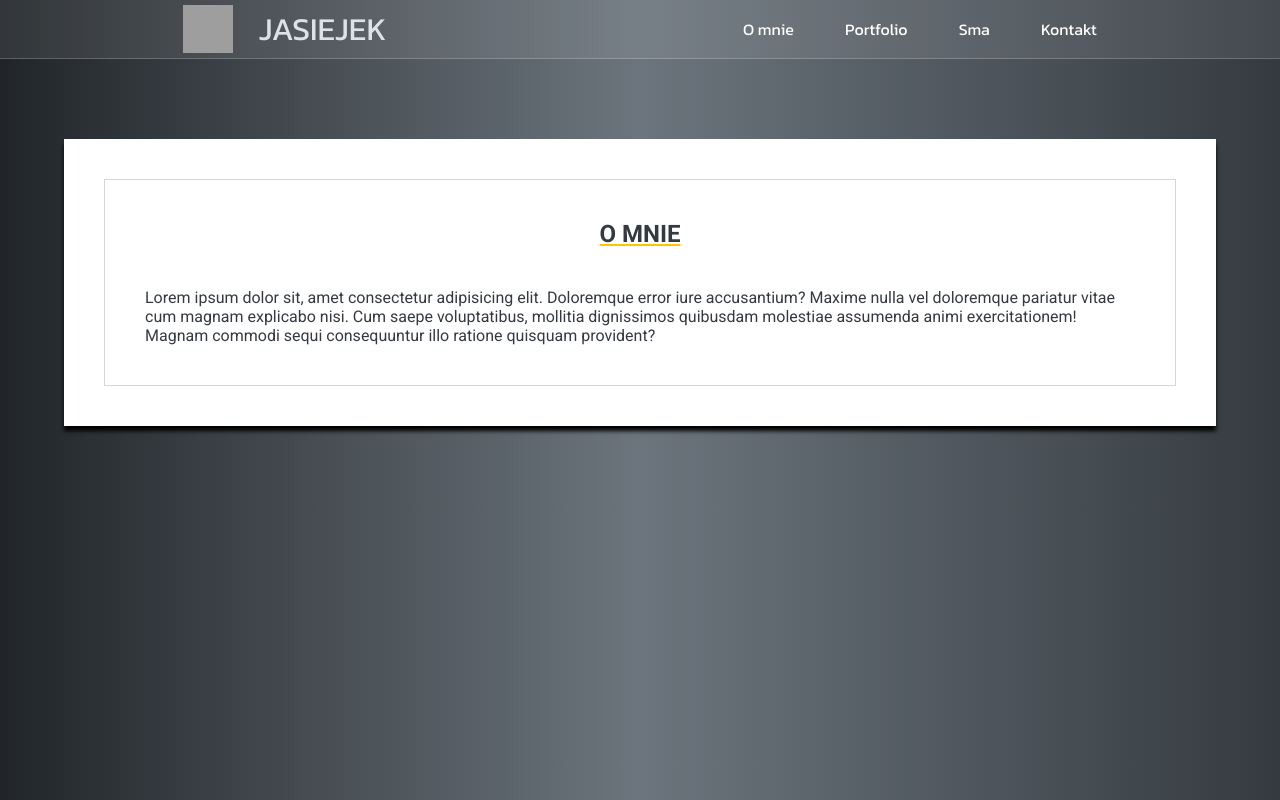
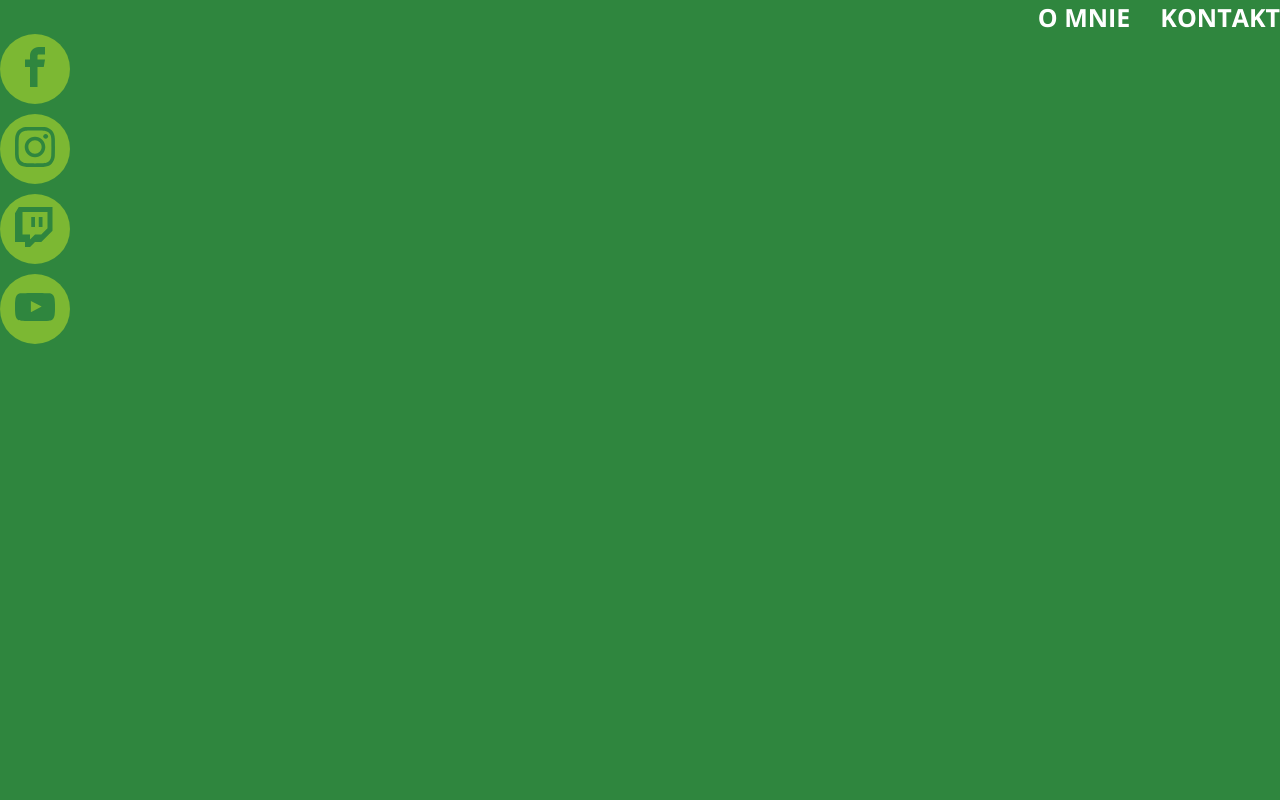
Before and after one commit to Jasiejek/JanCV, a plain HTML site: page index.html in a window 1280 px wide. Drawn offline with nearby package versions, Linux system fonts and the light colour scheme; grey boxes are pictures that could not be loaded.

Commit message:
STRONA
COLORS: https://www.colourlovers.com/palette/108167/remember

```diff
--- a/css/styles.css
+++ /dev/null
@@ -1,121 +0,0 @@
-* {
-    box-sizing: border-box;
-    text-decoration: none;
-    list-style: none;
-    margin: 0;
-    padding: 0;
-    color: #212121;
-}
-
-:root {
-    /* KOLORY CZCIONKI */
-    --main-font-color: #dee2e6;
-    --hover-font-color: #343a40;
-
-    --bg-color: #212529;
-}
-
-.container {
-    width: 90vw;
-    margin-left: auto;
-    margin-right: auto;
-}
-
-/* === BODY === */
-body {
-    font-family: "Roboto", "Kanit", sans-serif;
-    background: linear-gradient(to right, #212529, #6c757d, #343a40);
-    height: 100vh;
-}
-
-/* === HEADER === === HEADER === === HEADER ===  */
-.nav-box {
-    background-color: rgba(255, 255, 255, 0.08);
-    padding: 5px;
-    font-family: "Kanit";
-    display: flex;
-    justify-content: space-around;
-    border-bottom: 1px solid rgba(255, 255, 255, 0.2);
-}
-
-/* === NAV === === NAV === === NAV === === NAV === */
-.nav {
-    align-self: center;
-}
-/* [ NAV - LIST ] */
-.nav-list {
-    display: flex;
-    gap: 4vw;
-}
-
-.nav-link {
-    color: white;
-}
-
-.nav-link:hover {
-    animation: nav-blink 1000ms infinite 250ms;
-}
-
-/* [ NAV - LOGO ] */
-.nav-logo {
-    display: flex;
-}
-
-.nav-logo span {
-    font-size: 2rem;
-    color: var(--main-font-color);
-    padding-left: 2vw;
-    align-self: center;
-    text-transform: uppercase;
-}
-/* [ NAV - LOGO ] */
-
-/*==========================================*/
-/*              MAIN CONTAINER              */
-/*==========================================*/
-
-.section {
-    padding-top: 10vh;
-    padding-bottom: 10vh;
-}
-
-.section-title {
-    text-align: center;
-    color: rgb(255, 196, 0);
-    text-decoration: underline;
-    padding-top: 5vh;
-}
-
-.section-title span,
-.section-content p {
-    color: var(--hover-font-color);
-    padding: 5vh;
-}
-
-.section-card {
-    background-color: white;
-    padding: 5vh;
-    box-shadow: 0px 5px 4.2px rgba(0, 0, 0, 1);
-}
-
-.section-content {
-    border: 1px solid rgb(214, 214, 214);
-}
-
-@keyframes nav-blink {
-    0% {
-        color: var(--main-font-color);
-    }
-    25% {
-        color: red;
-    }
-    50% {
-        color: var(--main-font-color);
-    }
-    75% {
-        color: red;
-    }
-    100% {
-        color: var(--main-font-color);
-    }
-}
--- a/index.html
+++ b/index.html
@@ -4,62 +4,60 @@
         <meta charset="UTF-8" />
         <meta http-equiv="X-UA-Compatible" content="IE=edge" />
         <meta name="viewport" content="width=device-width, initial-scale=1.0" />
+        <link rel="shortcut icon" href="fav.ico" type="image/x-icon" />
         <link rel="preconnect" href="https://fonts.googleapis.com" />
         <link rel="preconnect" href="https://fonts.gstatic.com" crossorigin />
         <link
-            href="https://fonts.googleapis.com/css2?family=Kanit:wght@400;500;700;900&family=Roboto:wght@400;500;700;900&display=swap"
+            href="https://fonts.googleapis.com/css2?family=Open+Sans:wght@300;400;500;700&display=swap"
             rel="stylesheet"
         />
-
-        <link rel="stylesheet" href="css/styles.css" />
-        <title>😀Jasiejek😀 ༼ つ ◕_◕ ༽つ</title>
+        <link rel="stylesheet" href="./src/scss/index.css" />
+        <title>Jan Siejak - CV</title>
     </head>
     <body>
-        <header>
-            <div class="nav-box">
-                <div class="nav-logo">
-                    <img
-                        src="images/logo_kolko.png"
-                        width="50"
-                        alt="moje logo"
-                    />
-                    <span>Jasiejek</span>
-                </div>
-                <nav class="nav">
-                    <ul class="nav-list">
-                        <li class="nav-item">
-                            <a class="nav-link" href="O mnie">O mnie</a>
-                        </li>
-                        <li class="nav-item">
-                            <a class="nav-link" href="Portfolio">Portfolio</a>
-                        </li>
-                        <li class="nav-item">
-                            <a class="nav-link" href="SMA">Sma</a>
-                        </li>
-                        <li class="nav-item">
-                            <a class="nav-link" href="Kontakt">Kontakt</a>
-                        </li>
-                    </ul>
-                </nav>
-            </div>
+        <header class="header">
+            <nav class="header__nav">
+                <ul class="nav">
+                    <li class="nav__item"><a href="#about">O MNIE</a></li>
+                    <li class="nav__item"><a href="contact">KONTAKT</a></li>
+                </ul>
+            </nav>
         </header>
-        <main class="container">
-            <section class="section">
-                <div class="section-card">
-                    <div class="section-content">
-                        <h1 class="section-title"><span>O MNIE</span></h1>
-                        <p>
-                            Lorem ipsum dolor sit, amet consectetur adipisicing
-                            elit. Doloremque error iure accusantium? Maxime
-                            nulla vel doloremque pariatur vitae cum magnam
-                            explicabo nisi. Cum saepe voluptatibus, mollitia
-                            dignissimos quibusdam molestiae assumenda animi
-                            exercitationem! Magnam commodi sequi consequuntur
-                            illo ratione quisquam provident?
-                        </p>
-                    </div>
-                </div>
-            </section>
-        </main>
+        <div class="socials">
+            <ul class="socials__list">
+                <li class="socials__item">
+                    <a href="">
+                        <svg class="socials__svg">
+                            <use
+                                href="src/images/icons.svg#icon-facebook"
+                            ></use>
+                        </svg>
+                    </a>
+                </li>
+                <li class="socials__item">
+                    <a href="">
+                        <svg class="socials__svg">
+                            <use
+                                href="src/images/icons.svg#icon-instagram"
+                            ></use>
+                        </svg>
+                    </a>
+                </li>
+                <li class="socials__item">
+                    <a href="">
+                        <svg class="socials__svg twitch">
+                            <use href="src/images/icons.svg#icon-twitch"></use>
+                        </svg>
+                    </a>
+                </li>
+                <li class="socials__item">
+                    <a href="">
+                        <svg class="socials__svg">
+                            <use href="src/images/icons.svg#icon-youtube"></use>
+                        </svg>
+                    </a>
+                </li>
+            </ul>
+        </div>
     </body>
 </html>
--- /dev/null
+++ b/src/scss/components/_allComponents.scss
@@ -0,0 +1,2 @@
+@forward "navigation";
+@forward "socialIcons";
--- /dev/null
+++ b/src/scss/components/_navigation.scss
@@ -0,0 +1,7 @@
+.nav {
+    display: flex;
+    justify-content: flex-end;
+    font-size: 25px;
+    font-weight: 700;
+    gap: 30px;
+}
--- /dev/null
+++ b/src/scss/components/_socialIcons.scss
@@ -0,0 +1,35 @@
+@use "../../scss/pages/assets/assets" as *;
+
+.socials {
+    position: fixed;
+    display: flex;
+    &__list {
+        display: flex;
+        flex-direction: column;
+        gap: 10px;
+    }
+}
+
+.socials {
+    &__item {
+        display: flex;
+        align-items: center;
+        justify-content: center;
+        background: $lime;
+        border-radius: 50%;
+        width: 70px;
+        height: 70px;
+        &:hover {
+            background: white;
+        }
+    }
+    &__svg {
+        width: 40px;
+        height: 40px;
+        fill: $background;
+        .twitch {
+            position: absolute;
+            top: -10px;
+        }
+    }
+}
--- /dev/null
+++ b/src/scss/index.scss
@@ -0,0 +1,4 @@
+@use "./pages/basics/default";
+@use "./pages/basics/resets";
+@use "./pages/all";
+@use "./components/allComponents";
--- /dev/null
+++ b/src/scss/pages/_all.scss
@@ -0,0 +1 @@
+@forward "header";
--- /dev/null
+++ b/src/scss/pages/_header.scss
@@ -0,0 +1 @@
+@use "./assets/assets" as *;
--- /dev/null
+++ b/src/scss/pages/assets/_assets.scss
@@ -0,0 +1 @@
+@forward "./variables";
--- /dev/null
+++ b/src/scss/pages/assets/_variables.scss
@@ -0,0 +1,3 @@
+$background: #2f863e;
+$lime: #7cb833;
+$lightlime: #a3d12d;
--- /dev/null
+++ b/src/scss/pages/basics/_default.scss
@@ -0,0 +1,14 @@
+@import "../assets/assets";
+
+html {
+    scroll-behavior: smooth;
+}
+
+* {
+    box-sizing: border-box;
+}
+
+body {
+    font-family: "Open Sans", sans-serif;
+    background: $background;
+}
--- /dev/null
+++ b/src/scss/pages/basics/_resets.scss
@@ -0,0 +1,16 @@
+* {
+    list-style: none;
+    margin: 0;
+    padding: 0;
+}
+
+a,
+a:hover,
+a:active,
+a:visited {
+    text-decoration: none;
+    color: white;
+    &:hover {
+        color: #7cb833;
+    }
+}
```
Also changed, not shown: fav.ico (added), src/images/icons.svg (added), src/scss/index.css (added), src/scss/pages/_hero.scss (added), 4 other files.
